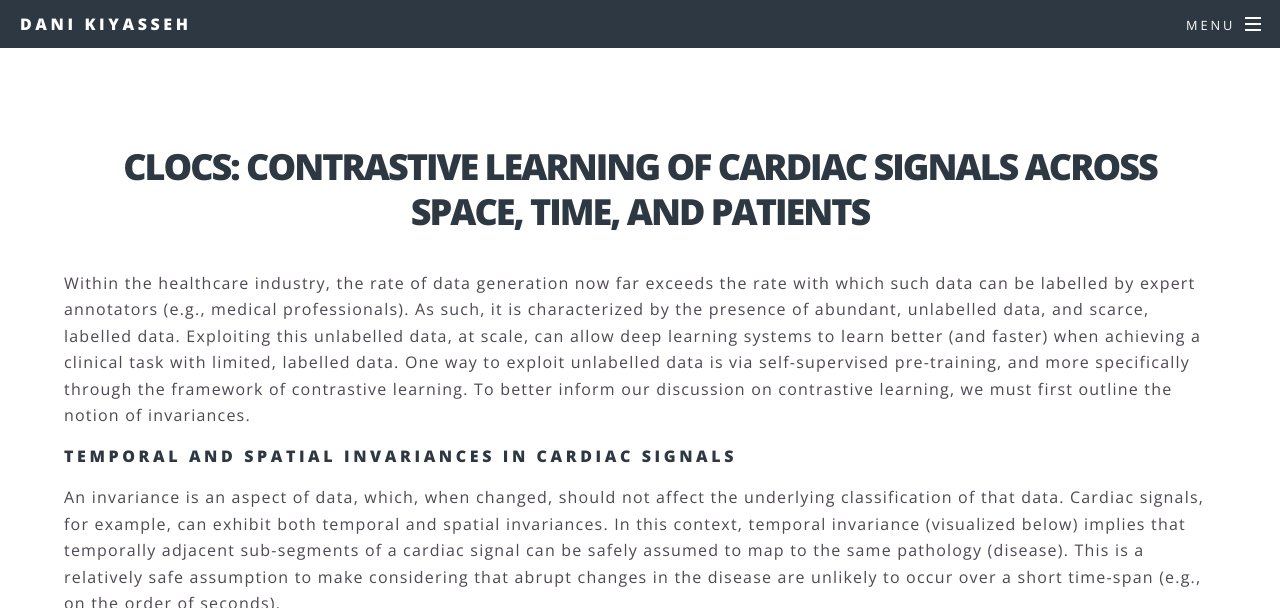
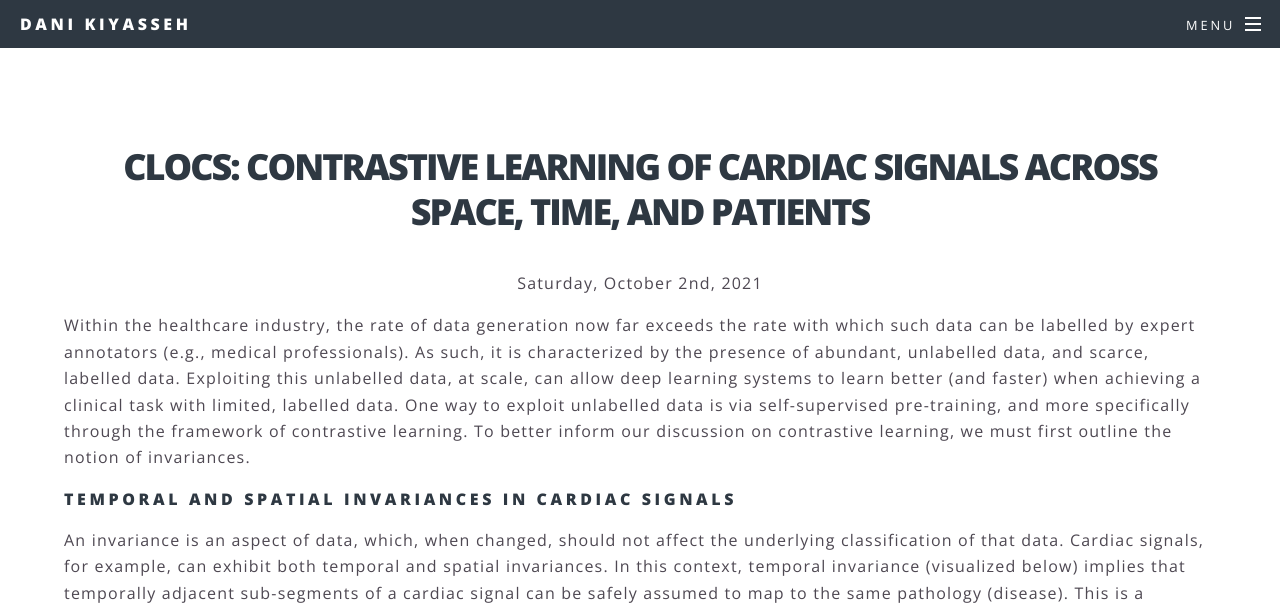
Before and after one commit to danikiyasseh/danikiyasseh.github.io, a Jekyll site: the page blogs/CLOCS/index.html, which Jekyll copies as it is, in a window 1280 px wide and 900 px high, cut to the strip 0-608 px from the top of the window. Built offline with Jekyll 4.4.1, drawn with Linux system fonts in a browser that asks for light colours; a style sheet for code colours, icons or effects is not loaded.

Commit message:
Update index.html

```diff
--- a/blogs/CLOCS/index.html
+++ b/blogs/CLOCS/index.html
@@ -77,6 +77,12 @@
 									CLOCS: Contrastive Learning of Cardiac Signals Across Space, Time, and Patients
 								</center>
 								</h2>
+
+								<p>
+								<center>
+									Saturday, October 2nd, 2021
+								</center>
+								</p>
 
 								<p>
 								Within the healthcare industry, the rate of data generation now far exceeds the rate with which such data can be labelled by expert annotators (e.g., medical professionals).
```
